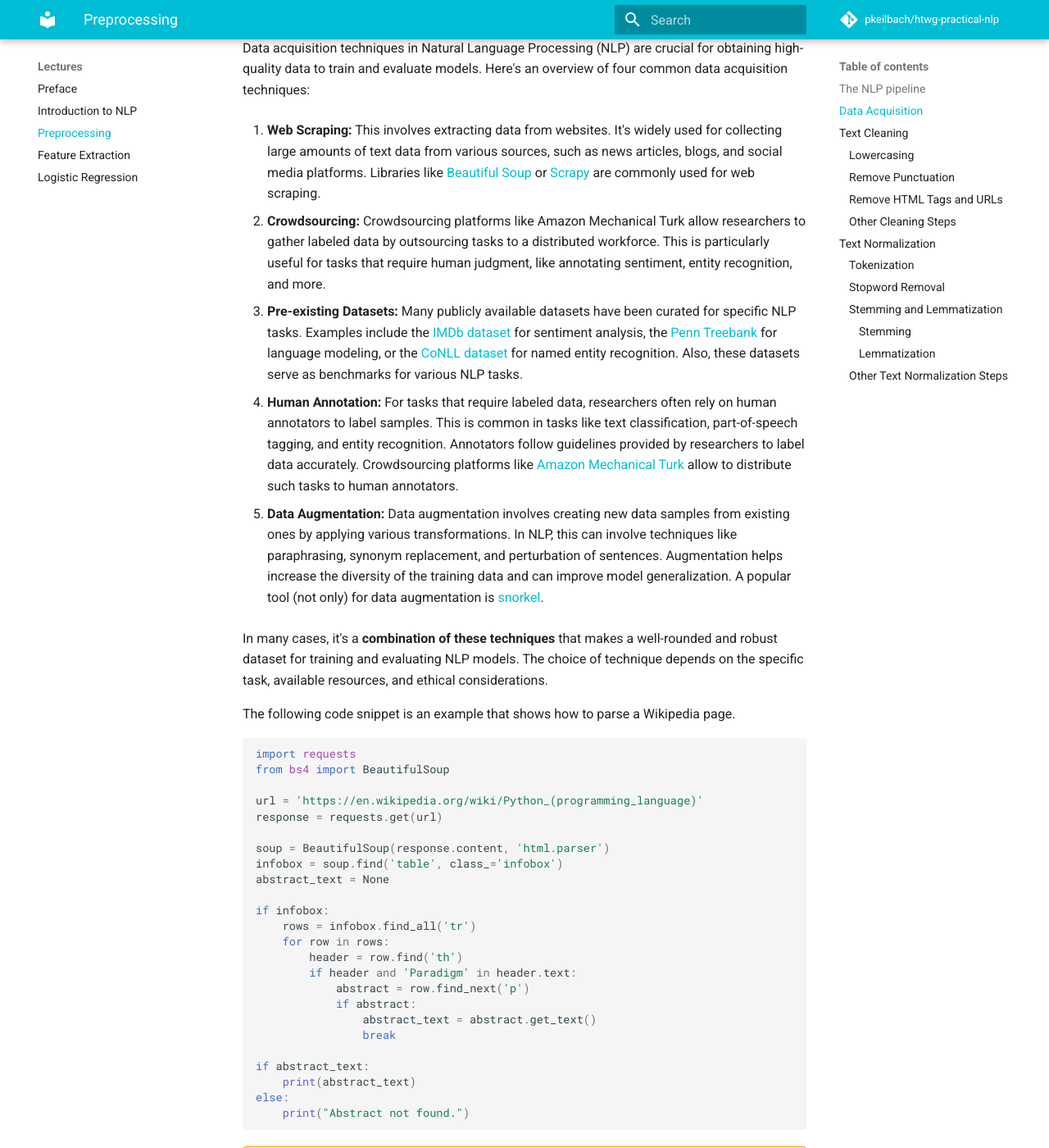
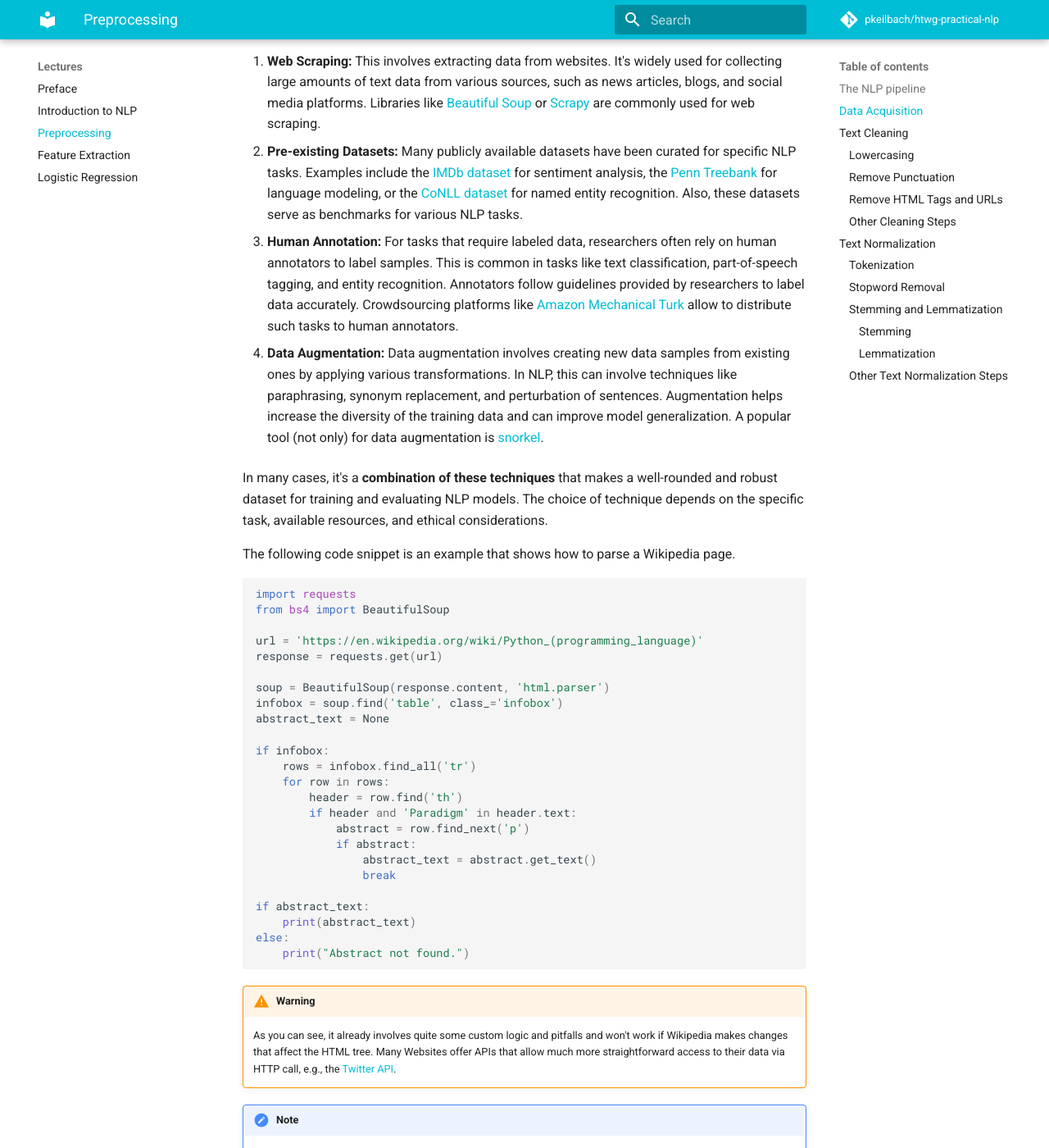
Before and after one commit to pkeilbach/htwg-practical-nlp, an MkDocs documentation site: the page built from docs/lectures/preprocessing.md, in a window 1280 px wide and 1400 px high, scrolled down 3003 px. Shown: the whole window at 82% size. Built offline with MkDocs 1.6.1 and Material for MkDocs 9.7.7, drawn with Linux system fonts in a browser that asks for light colours; comment, search, counter and statistics services are not loaded; some of the changed text lies outside the part shown.

Commit message:
minor improvements on lecture content

```diff
--- a/docs/lectures/preprocessing.md
+++ b/docs/lectures/preprocessing.md
@@ -65,31 +65,27 @@
     In this initial step, you gather the raw text data that you will use for your NLP task.
     This could involve scraping websites, accessing databases, or any other method to collect relevant text documents.
 
-3.  **Text Cleaning:**
-    Text data often contains noise, such as special characters, HTML tags, or irrelevant content.
-    Text cleaning involves removing or correcting these elements to ensure the data is in a consistent and usable format.
-
-4.  **Pre-Processing:**
+3.  **Pre-Processing:**
     Pre-processing includes a series of tasks like tokenization (breaking text into words or subword units), lowercasing, and stemming/lemmatization (reducing words to their base form).
     This step helps standardize the text and make it ready for further analysis.
 
-5.  **Feature Engineering:**
+4.  **Feature Engineering:**
     Feature engineering involves transforming the pre-processed text into numerical representations that machine learning models can work with.
     This could include techniques like TF-IDF (Term Frequency-Inverse Document Frequency) or word embeddings like Word2Vec or GloVe.
 
-6.  **Modeling:**
+5.  **Modeling:**
     In this step, you select and train a machine learning or deep learning model that suits your NLP task, such as text classification, named entity recognition, or machine translation.
     The model learns patterns from the numerical representations of the text data.
 
-7.  **Evaluation:**
+6.  **Evaluation:**
     After training your model, you need to assess its performance.
     Evaluation involves using metrics like accuracy, precision, recall, F1-score, or others, depending on the task, to measure how well the model is performing on unseen data.
 
-8.  **Deployment:**
+7.  **Deployment:**
     Once you're satisfied with your model's performance, you deploy it to a production environment where it can be used to make predictions on new incoming text data.
     This could involve integrating it into a web application, API, or other systems.
 
-9.  **Monitoring and Model Updating:**
+8.  **Monitoring and Model Updating:**
     After deployment, continuously monitoring the model's performance in real-world scenarios is essential.
     Suppose the model's accuracy drops or its predictions become less reliable over time due to changing patterns in the data. In that case, you might need to retrain or update the model to maintain its effectiveness.
 
@@ -111,21 +107,18 @@
     It's widely used for collecting large amounts of text data from various sources, such as news articles, blogs, and social media platforms.
     Libraries like [Beautiful Soup](https://www.crummy.com/software/BeautifulSoup/) or [Scrapy](https://scrapy.org/) are commonly used for web scraping.
 
-2.  **Crowdsourcing:**
-    Crowdsourcing platforms like Amazon Mechanical Turk allow researchers to gather labeled data by outsourcing tasks to a distributed workforce. This is particularly useful for tasks that require human judgment, like annotating sentiment, entity recognition, and more.
-
-3.  **Pre-existing Datasets:**
+2.  **Pre-existing Datasets:**
     Many publicly available datasets have been curated for specific NLP tasks.
     Examples include the [IMDb dataset](https://developer.imdb.com/non-commercial-datasets/) for sentiment analysis, the [Penn Treebank](https://catalog.ldc.upenn.edu/LDC99T42) for language modeling, or the [CoNLL dataset](https://www.clips.uantwerpen.be/conll2003/ner/) for named entity recognition.
     Also, these datasets serve as benchmarks for various NLP tasks.
 
-4.  **Human Annotation:**
+3.  **Human Annotation:**
     For tasks that require labeled data, researchers often rely on human annotators to label samples.
     This is common in tasks like text classification, part-of-speech tagging, and entity recognition.
     Annotators follow guidelines provided by researchers to label data accurately.
     Crowdsourcing platforms like [Amazon Mechanical Turk](https://www.mturk.com/) allow to distribute such tasks to human annotators.
 
-5.  **Data Augmentation:**
+4.  **Data Augmentation:**
     Data augmentation involves creating new data samples from existing ones by applying various transformations.
     In NLP, this can involve techniques like paraphrasing, synonym replacement, and perturbation of sentences.
     Augmentation helps increase the diversity of the training data and can improve model generalization.
@@ -165,7 +158,7 @@
 
 !!! warning
 
-    As you can see, it already involves quite some custom logic and pitfalls and won't work if Wikipedia decides to change the HTML element.
+    As you can see, it already involves quite some custom logic and pitfalls and won't work if Wikipedia makes changes that affect the HTML tree.
     Many Websites offer APIs that allow much more straightforward access to their data via HTTP call, e.g., the [Twitter API](https://developer.twitter.com/en/docs/twitter-api).
 
 !!! note
@@ -173,7 +166,6 @@
     While such techniques are valuable, each comes with its own challenges:
 
       - Web scraping can be legally and ethically complex and often requires a lot of custom logic
-      - Crowdsourcing requires careful task design and quality control
       - Pre-existing datasets might not always align perfectly with your task
       - Human annotation can be expensive and time-consuming
       - Data augmentation requires creativity to maintain semantic meaning.
```
